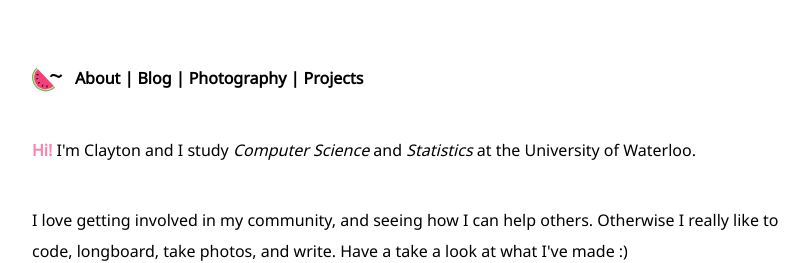
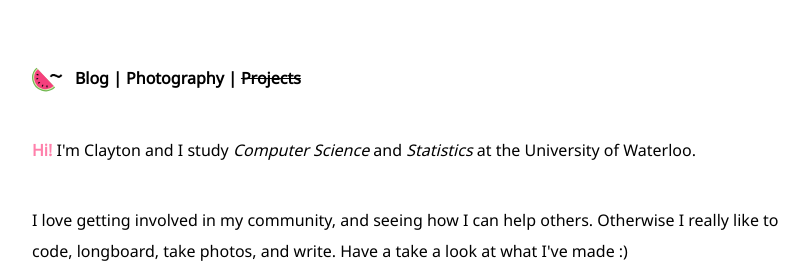
Before and after one commit to clayton-halim/clayton-halim.github.io, a Jekyll site: the page built from index.html, in a window 1280 px wide. Shown: the top 263 px of the page, without its empty margins (224-1033 px from the left). Built offline with Jekyll 4.4.1, drawn with Linux system fonts in a browser that asks for light colours; nearby versions of some CDN libraries.

Commit message:
Indicate that projects are not yet available

```diff
--- a/_layouts/main.html
+++ b/_layouts/main.html
@@ -6,13 +6,13 @@ layout: default
     <nav id="top-nav" class="navbar-wrapper">
         <ul class="hlist navbar">
             <li class="hlist-item"><a class="hover-accent nav-link" href="{{ site.baseurl }}index"><img class="logo" src="{{ site.baseurl }}/assets/images/watermelon-tilde.svg">
-            <li class="hlist-item"><a class="hover-accent nav-link" href="{{ site.baseurl }}index">About</a></li>
-            |
+            <!-- <li class="hlist-item"><a class="hover-accent nav-link" href="{{ site.baseurl }}index">About</a></li> -->
+            <!-- | -->
             <li class="hlist-item"><a class="hover-accent nav-link" href="{{ site.baseurl }}blog">Blog</a></li>
             |
             <li class="hlist-item"><a class="hover-accent nav-link" href="{{ site.baseurl }}gallery">Photography</a></li>
             |
-            <li class="hlist-item">Projects</li>
+            <li class="hlist-item" style="text-decoration: line-through;">Projects</li>
         </ul>
     </nav>
     {{content}}
--- a/index.html
+++ b/index.html
@@ -16,7 +16,7 @@ layout: main
         <div class="col-xs-12 col-md-12">
             <img id="avatar" src="{{ base.url }}/assets/images/avatar.png">
             {% for post in site.posts limit:1 %}
-                <p id="latest-title"><strong>Latest post:</strong><a href="{{ post.url }}">{{ post.title }}</p>
+                <p id="latest-title"><strong>Latest post:</strong><a class="hover-accent" href="{{ post.url }}">{{ post.title }}</p>
             {% endfor %}
         </div>
     </div>
```
